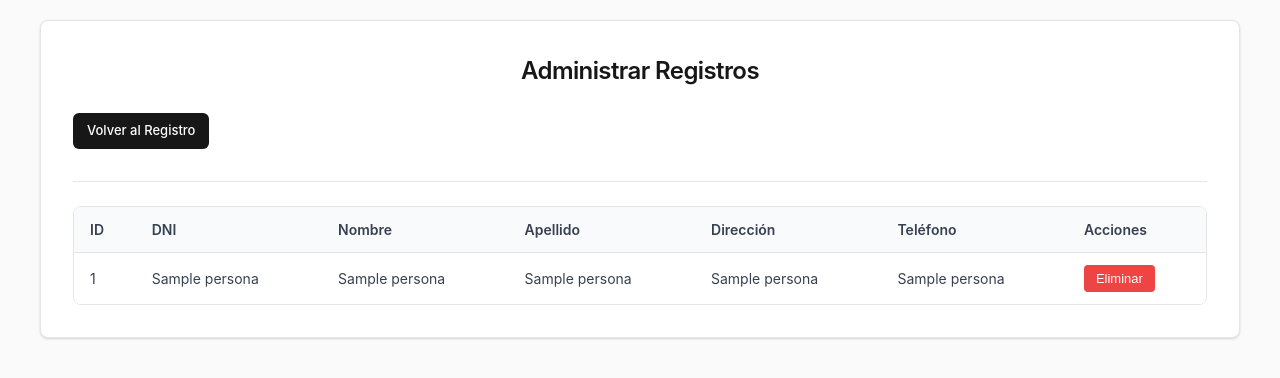
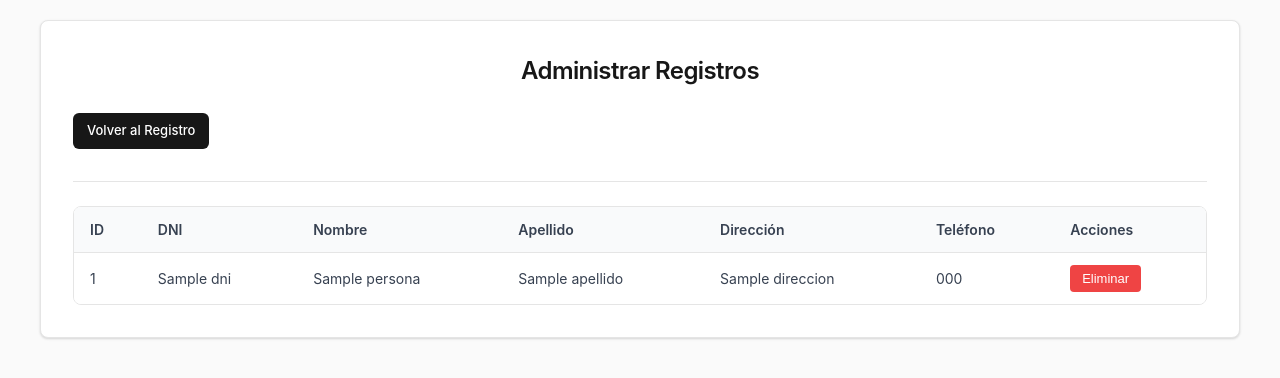
Before and after one commit to CarlosCarrascal/PacLab04_DS, a Flask app: page /administrar in a window 1280 px wide. Shown: the top 378 px of the page. Run offline with Flask 3, Linux system fonts and the light colour scheme; a database or web service that is not in the repository returns one stand-in record (values such as "Sample title"); some libraries are stand-ins or nearby versions.

Commit message:
update v3

```diff
--- a/app.py
+++ b/app.py
@@ -1,6 +1,6 @@
-from flask import Flask, render_template, request, redirect, url_for
-from flask import jsonify
+from flask import Flask, render_template, request, redirect, url_for, jsonify
 import psycopg2
+import psycopg2.extras
 import os
 
 app = Flask(__name__, template_folder='templates')
@@ -24,23 +24,32 @@
 def crear_persona(dni, nombre, apellido, direccion, telefono):
     conn = conectar_db()
     cursor = conn.cursor()
-    cursor.execute("INSERT INTO personas (dni, nombre, apellido, direccion, telefono) VALUES (%s, %s, %s, %s, %s)",
-                   (dni, nombre, apellido, direccion, telefono))
+    cursor.execute("""
+        INSERT INTO personas (dni, nombre, apellido, direccion, telefono)
+        VALUES (%s, %s, %s, %s, %s)
+    """, (dni, nombre, apellido, direccion, telefono))
     conn.commit()
     conn.close()
+
 
 def obtener_registros():
     conn = psycopg2.connect(
         dbname=DB_NAME, user=DB_USER, password=DB_PASSWORD, host=DB_HOST)
-    cursor=conn.cursor()
-    cursor.execute("SELECT * FROM personas order by apellido")
+    cursor = conn.cursor(cursor_factory=psycopg2.extras.DictCursor)
+    cursor.execute("""
+        SELECT id, dni, nombre, apellido, direccion, telefono
+        FROM personas
+        ORDER BY apellido
+    """)
     registros = cursor.fetchall()
     conn.close()
     return registros
 
+
 @app.route('/')
 def index():
     return render_template('index.html')
+
 
 @app.route('/registrar', methods=['POST'])
 def registrar():
@@ -75,22 +84,24 @@
             return jsonify({'error': 'Error interno del servidor'}), 500
         return redirect(url_for('index'))
 
+
 @app.route('/administrar')
 def administrar():
-    registros=obtener_registros()
-    return render_template('administrar.html',registros=registros)
+    registros = obtener_registros()
+    return render_template('administrar.html', registros=registros)
+
 
 @app.route('/eliminar/<dni>', methods=['POST'])
 def eliminar_registro(dni):
     conn = psycopg2.connect(
         dbname=DB_NAME, user=DB_USER, password=DB_PASSWORD, host=DB_HOST)
-    cursor=conn.cursor()
+    cursor = conn.cursor()
     cursor.execute("DELETE FROM personas WHERE dni = %s", (dni,))
     conn.commit()
     conn.close()
     return redirect(url_for('administrar'))
 
+
 if __name__ == '__main__':
-    #Esto es nuevo
-    port = int(os.environ.get('PORT',5000))
+    port = int(os.environ.get('PORT', 5000))
     app.run(host='0.0.0.0', port=port, debug=True)
--- a/templates/administrar.html
+++ b/templates/administrar.html
@@ -30,16 +30,16 @@
                 <tbody>
                     {% for registro in registros %}
                     <tr>
-                        <td>{{ registro[0] }}</td>
-                        <td>{{ registro[1] }}</td>
-                        <td>{{ registro[2] }}</td>
-                        <td>{{ registro[3] }}</td>
-                        <td>{{ registro[4] if registro[4] else 'No especificada' }}</td>
-                        <td>{{ registro[5] if registro[5] else 'No especificado' }}</td>
+                        <td>{{ registro.id }}</td>
+                        <td>{{ registro.dni }}</td>
+                        <td>{{ registro.nombre }}</td>
+                        <td>{{ registro.apellido }}</td>
+                        <td>{{ registro.direccion if registro.direccion else 'No especificada' }}</td>
+                        <td>{{ registro.telefono if registro.telefono else 'No especificado' }}</td>
                         <td>
-                            <form method="POST" action="/eliminar/{{ registro[1] }}" style="display: inline;">
+                            <form method="POST" action="/eliminar/{{ registro.dni }}" style="display: inline;">
                                 <button type="submit" class="btn-eliminar"
-                                        onclick="return confirm('¿Estás seguro de eliminar a {{ registro[2] }} {{ registro[3] }}?')">
+                                        onclick="return confirm('¿Estás seguro de eliminar a {{ registro.nombre }} {{ registro.apellido }}?')">
                                     Eliminar
                                 </button>
                             </form>
```
